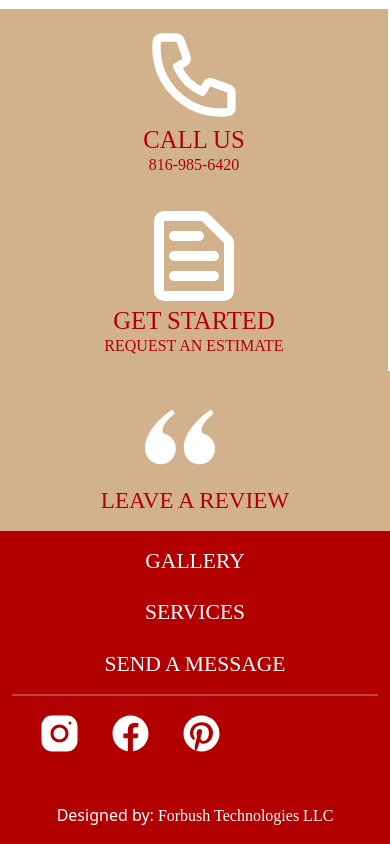
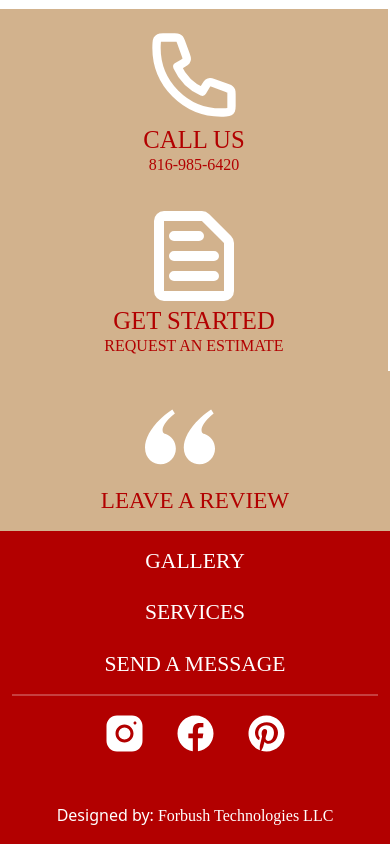
Before and after one commit to J4bush005/affordablehardwoodkc, a React (Create React App) app: page /Gallery in a window 390 px wide. Shown: the part 851-1695 px from the top of the page. Built offline with nearby package versions, Linux system fonts and the light colour scheme.

Commit message:
Completely redoing the site

```diff
--- a/src/index.css
+++ b/src/index.css
@@ -114,3 +114,11 @@ body {
   color: #d2b28d;
   transform: scale(1);
 }
+
+@media screen and (max-width: 600px){
+  .move{
+    display: flex;
+    justify-content: center;
+  }
+
+}
```
